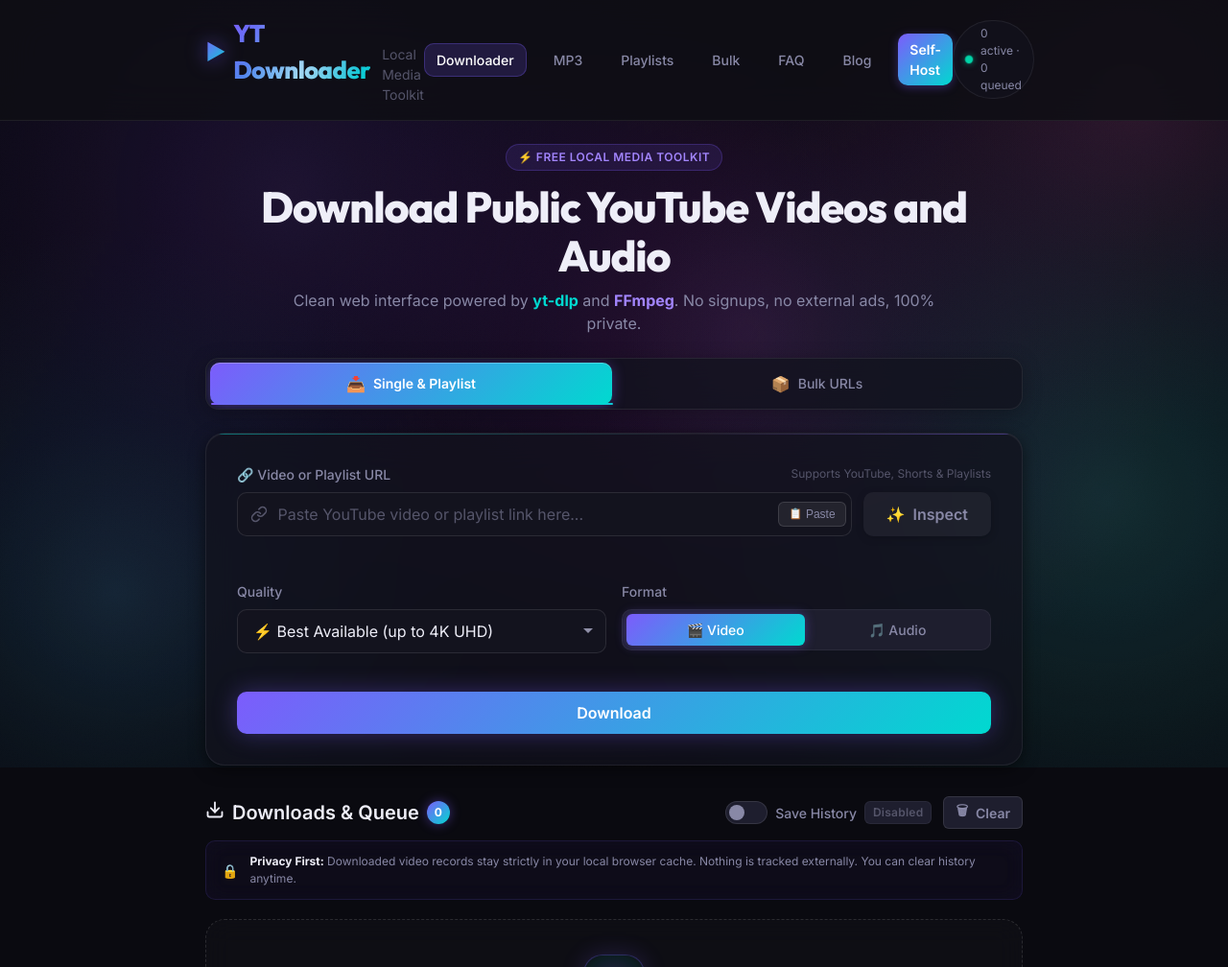
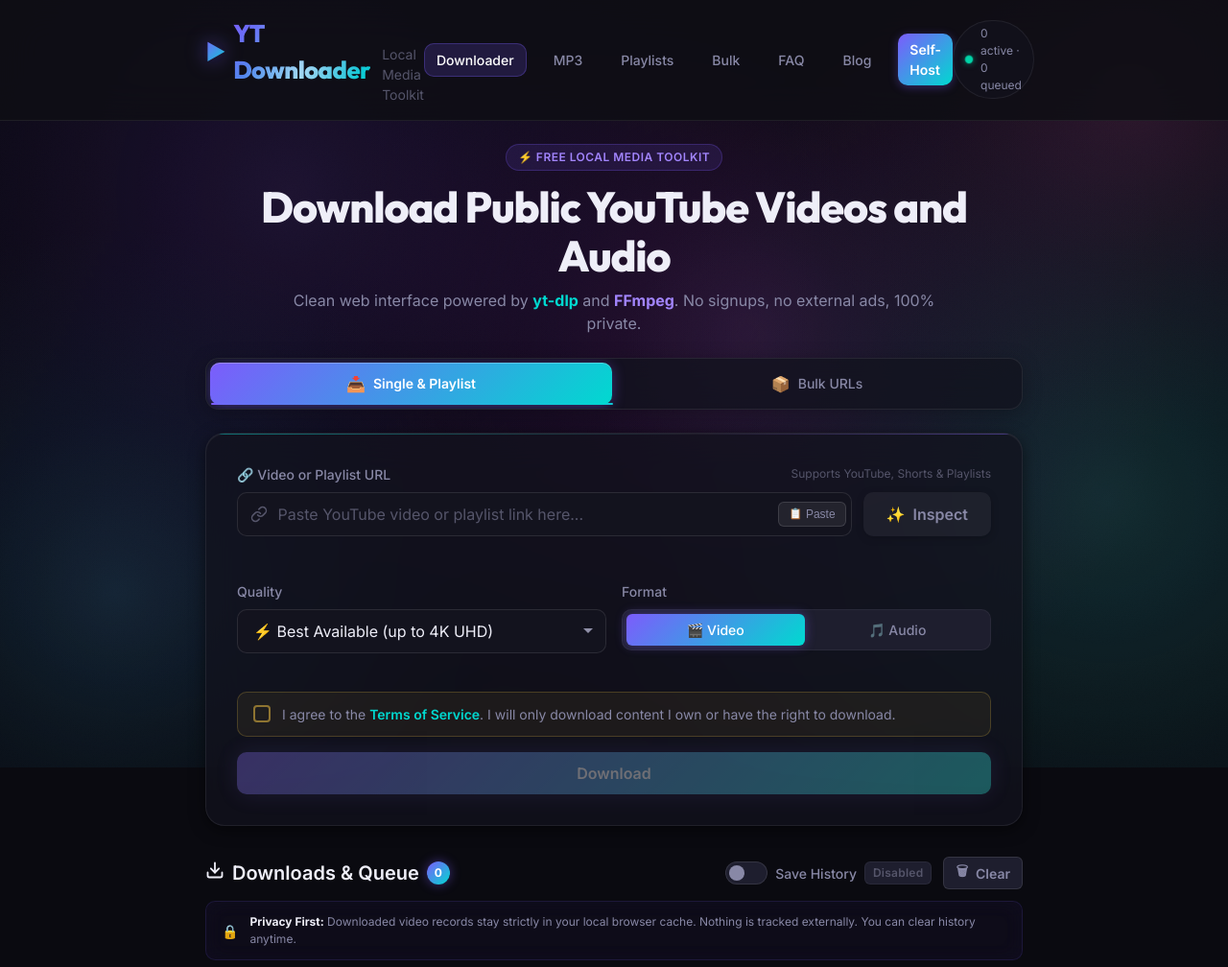
Before and after one commit to antitest1000-cmyk/yt-downloader, a Flask app: page / in a window 1280 px wide. Shown: the top 1008 px of the page at 96% size. Run offline with Flask 3, Linux system fonts and the light colour scheme; data that the repository does not hold is empty; some libraries are stand-ins or nearby versions.

Commit message:
Fix bot detection with EJS challenge solver and updated player clients; add ToS agreement bar

```diff
--- a/requirements.txt
+++ b/requirements.txt
@@ -1,6 +1,6 @@
 # Core
 Flask>=3.0,<4.0
-yt-dlp
+yt-dlp>=2024.11.4
 python-dotenv>=1.0,<2.0
 imageio-ffmpeg>=0.5.0
 
--- a/static/css/style.css
+++ b/static/css/style.css
@@ -2259,3 +2259,97 @@
     opacity: 1;
   }
 }
+
+/* --------------------------------------------------------------------------
+   Terms of Service Agreement Bar
+   -------------------------------------------------------------------------- */
+
+.tos-agree-bar {
+  display: flex;
+  align-items: flex-start;
+  gap: var(--space-3);
+  padding: var(--space-3) var(--space-4);
+  margin-bottom: var(--space-4);
+  background: rgba(255, 203, 71, 0.06);
+  border: 1px solid rgba(255, 203, 71, 0.2);
+  border-radius: var(--radius-md);
+  transition: border-color var(--transition-fast), background var(--transition-fast);
+}
+
+.tos-agree-bar.accepted {
+  background: rgba(0, 212, 168, 0.06);
+  border-color: rgba(0, 212, 168, 0.25);
+}
+
+.tos-agree-label {
+  display: flex;
+  align-items: flex-start;
+  gap: var(--space-3);
+  cursor: pointer;
+  width: 100%;
+}
+
+.tos-check {
+  appearance: none;
+  -webkit-appearance: none;
+  width: 18px;
+  height: 18px;
+  min-width: 18px;
+  border: 2px solid rgba(255, 203, 71, 0.5);
+  border-radius: 4px;
+  background: transparent;
+  cursor: pointer;
+  position: relative;
+  top: 1px;
+  transition: all var(--transition-fast);
+}
+
+.tos-check:hover {
+  border-color: var(--status-queued);
+  background: rgba(255, 203, 71, 0.1);
+}
+
+.tos-check:checked {
+  background: var(--status-completed);
+  border-color: var(--status-completed);
+  box-shadow: 0 0 8px rgba(0, 212, 168, 0.4);
+}
+
+.tos-check:checked::after {
+  content: '';
+  position: absolute;
+  top: 1px;
+  left: 4px;
+  width: 5px;
+  height: 9px;
+  border: 2px solid #0a0a10;
+  border-top: none;
+  border-left: none;
+  transform: rotate(45deg);
+}
+
+.tos-agree-text {
+  font-size: var(--text-sm);
+  color: var(--text-secondary);
+  line-height: 1.5;
+  user-select: none;
+}
+
+.tos-link {
+  color: var(--accent-secondary);
+  font-weight: var(--font-semibold);
+  text-decoration: none;
+  transition: opacity var(--transition-fast);
+}
+
+.tos-link:hover {
+  opacity: 0.8;
+  text-decoration: underline;
+}
+
+/* Slightly dim the download button when ToS is not yet accepted */
+.btn--primary:disabled {
+  opacity: 0.4;
+  cursor: not-allowed;
+  filter: grayscale(0.3);
+}
--- a/static/js/app.js
+++ b/static/js/app.js
@@ -46,6 +46,7 @@
   const STORAGE_KEYS = {
     PERMISSION: 'ytdl_save_history_enabled',
     HISTORY: 'ytdl_video_history',
+    TOS_ACCEPTED: 'ytdl_tos_accepted',
   };
 
   // =========================================================================
@@ -163,6 +164,12 @@
 
     // Toast
     toastContainer: $('#toast-container'),
+
+    // ToS
+    tosCheckSingle: $('#tos-check-single'),
+    tosCheckBulk: $('#tos-check-bulk'),
+    tosBarSingle: $('#tos-bar-single'),
+    tosBarBulk: $('#tos-bar-bulk'),
   };
 
   // =========================================================================
@@ -171,6 +178,7 @@
 
   function init() {
     bindEvents();
+    initToS();
     checkHealth();
     loadJobs();
     setInterval(checkHealth, 30000);
@@ -267,6 +275,60 @@
     if (dom.btnClearHistory) {
       dom.btnClearHistory.addEventListener('click', handleClearHistory);
     }
+
+    // ToS checkboxes
+    if (dom.tosCheckSingle) {
+      dom.tosCheckSingle.addEventListener('change', () => handleTosCheck('single'));
+    }
+    if (dom.tosCheckBulk) {
+      dom.tosCheckBulk.addEventListener('change', () => handleTosCheck('bulk'));
+    }
+  }
+
+  // =========================================================================
+  // Terms of Service Agreement
+  // =========================================================================
+
+  function initToS() {
+    let alreadyAccepted = false;
+    try {
+      alreadyAccepted = localStorage.getItem(STORAGE_KEYS.TOS_ACCEPTED) === 'true';
+    } catch (_) {}
+
+    if (alreadyAccepted) {
+      // Pre-check and enable everything for returning users
+      _setTosState(true);
+    }
+    // Buttons stay disabled (HTML attr) for new users until they check
+  }
+
+  function handleTosCheck(panel) {
+    // Sync both checkboxes — accepting in either panel accepts globally
+    const checked = panel === 'single'
+      ? dom.tosCheckSingle?.checked
+      : dom.tosCheckBulk?.checked;
+
+    _setTosState(!!checked);
+
+    if (checked) {
+      try { localStorage.setItem(STORAGE_KEYS.TOS_ACCEPTED, 'true'); } catch (_) {}
+    } else {
+      try { localStorage.removeItem(STORAGE_KEYS.TOS_ACCEPTED); } catch (_) {}
+    }
+  }
+
+  function _setTosState(accepted) {
+    // Sync both checkboxes
+    if (dom.tosCheckSingle) dom.tosCheckSingle.checked = accepted;
+    if (dom.tosCheckBulk)   dom.tosCheckBulk.checked   = accepted;
+
+    // Toggle bar styling
+    if (dom.tosBarSingle) dom.tosBarSingle.classList.toggle('accepted', accepted);
+    if (dom.tosBarBulk)   dom.tosBarBulk.classList.toggle('accepted', accepted);
+
+    // Enable / disable download buttons
+    if (dom.btnDownload)     dom.btnDownload.disabled     = !accepted;
+    if (dom.btnBulkDownload) dom.btnBulkDownload.disabled = !accepted;
   }
 
   // =========================================================================
--- a/templates/index.html
+++ b/templates/index.html
@@ -131,7 +131,18 @@
             </div>
         </div>
 
-        <button type="button" id="btn-download" class="btn btn--primary btn--full">
+        <!-- Terms of Service Agreement -->
+        <div class="tos-agree-bar" id="tos-bar-single">
+            <label class="tos-agree-label" for="tos-check-single">
+                <input type="checkbox" id="tos-check-single" class="tos-check">
+                <span class="tos-agree-text">
+                    I agree to the <a href="{{ url_for('terms') }}" target="_blank" class="tos-link">Terms of Service</a>.
+                    I will only download content I own or have the right to download.
+                </span>
+            </label>
+        </div>
+
+        <button type="button" id="btn-download" class="btn btn--primary btn--full" disabled>
             <span class="btn__text">Download</span>
             <span class="btn__spinner hidden" aria-hidden="true"></span>
         </button>
@@ -278,7 +289,18 @@
             </div>
         </div>
 
-        <button type="button" id="btn-bulk-download" class="btn btn--primary btn--full">
+        <!-- Terms of Service Agreement (Bulk) -->
+        <div class="tos-agree-bar" id="tos-bar-bulk">
+            <label class="tos-agree-label" for="tos-check-bulk">
+                <input type="checkbox" id="tos-check-bulk" class="tos-check">
+                <span class="tos-agree-text">
+                    I agree to the <a href="{{ url_for('terms') }}" target="_blank" class="tos-link">Terms of Service</a>.
+                    I will only download content I own or have the right to download.
+                </span>
+            </label>
+        </div>
+
+        <button type="button" id="btn-bulk-download" class="btn btn--primary btn--full" disabled>
             <span class="btn__text" id="btn-bulk-download-text">Download All</span>
             <span class="btn__spinner hidden" aria-hidden="true"></span>
         </button>
```
Also changed, not shown: downloader.py (+65 -23 lines).
